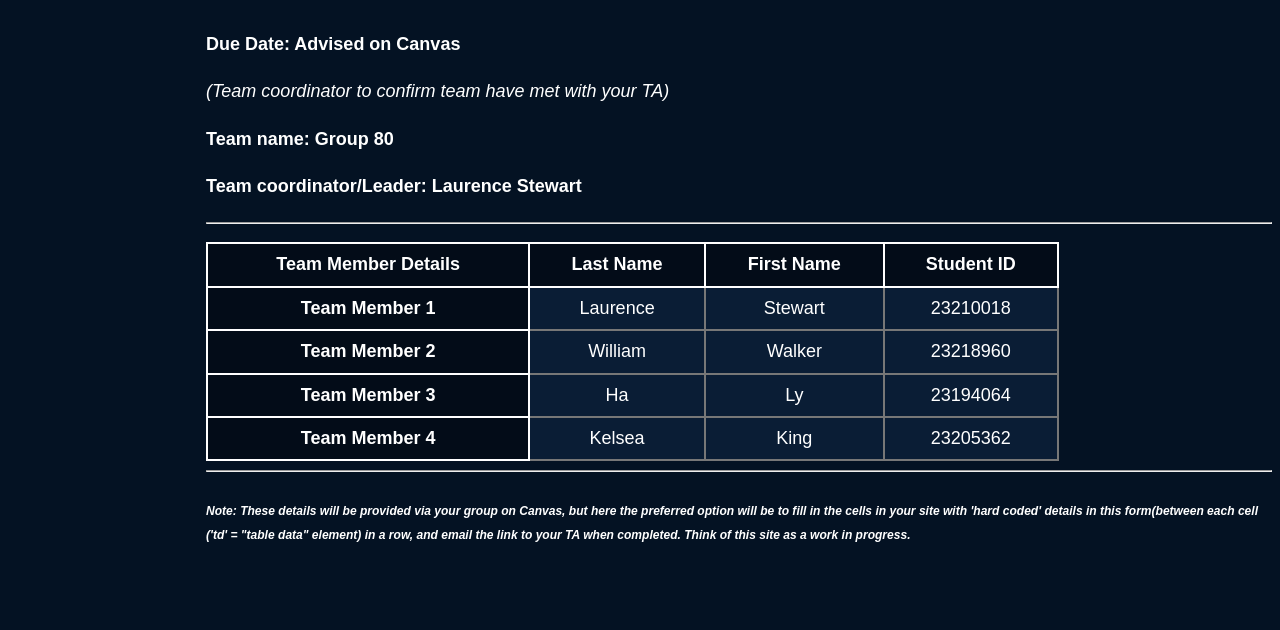
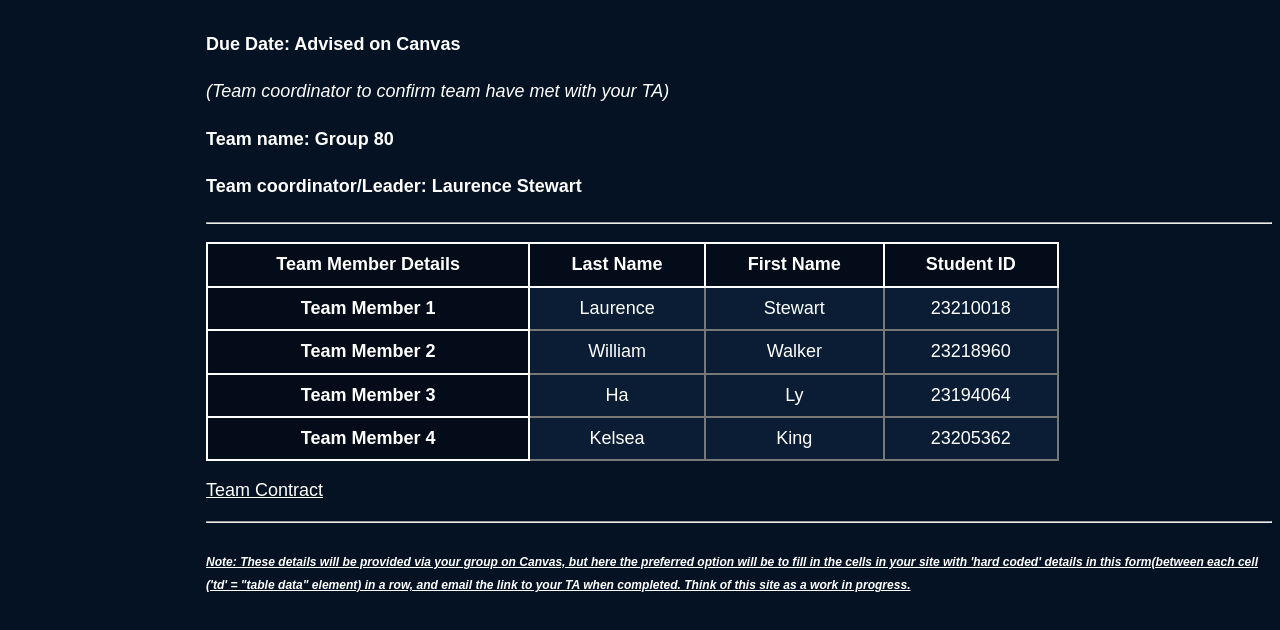
Before and after one commit to WEEZOOKARP/Comp501-assignment2, a plain HTML site: page misc/team-formation.html in a window 1280 px wide. Shown: the part 86-716 px from the top of the page. Drawn offline with Linux system fonts and the light colour scheme.

Commit message:
Add link to team contract

```diff
--- a/misc/team-formation.html
+++ b/misc/team-formation.html
@@ -71,6 +71,7 @@
 
 </table>
 
+<p><a href="https://autuni-my.sharepoint.com/:w:/g/personal/bdm1464_autuni_ac_nz/EcNrWa26VSNKuHm9BLiaPVoBkNxp1_HhSxAiNetR8t_yUA?e=FnFMrg" target="_blank">Team Contract</p>
 
 <hr/>
 <p><h6><em>Note: These details will be provided via your group on Canvas, but here the preferred option will be to fill in the cells in your site with 'hard coded' details in this form(between each cell ('td' = "table data" element) in a row, and email the link to your TA when completed.  Think of this site as a work in progress.</p></h6></em>
```
